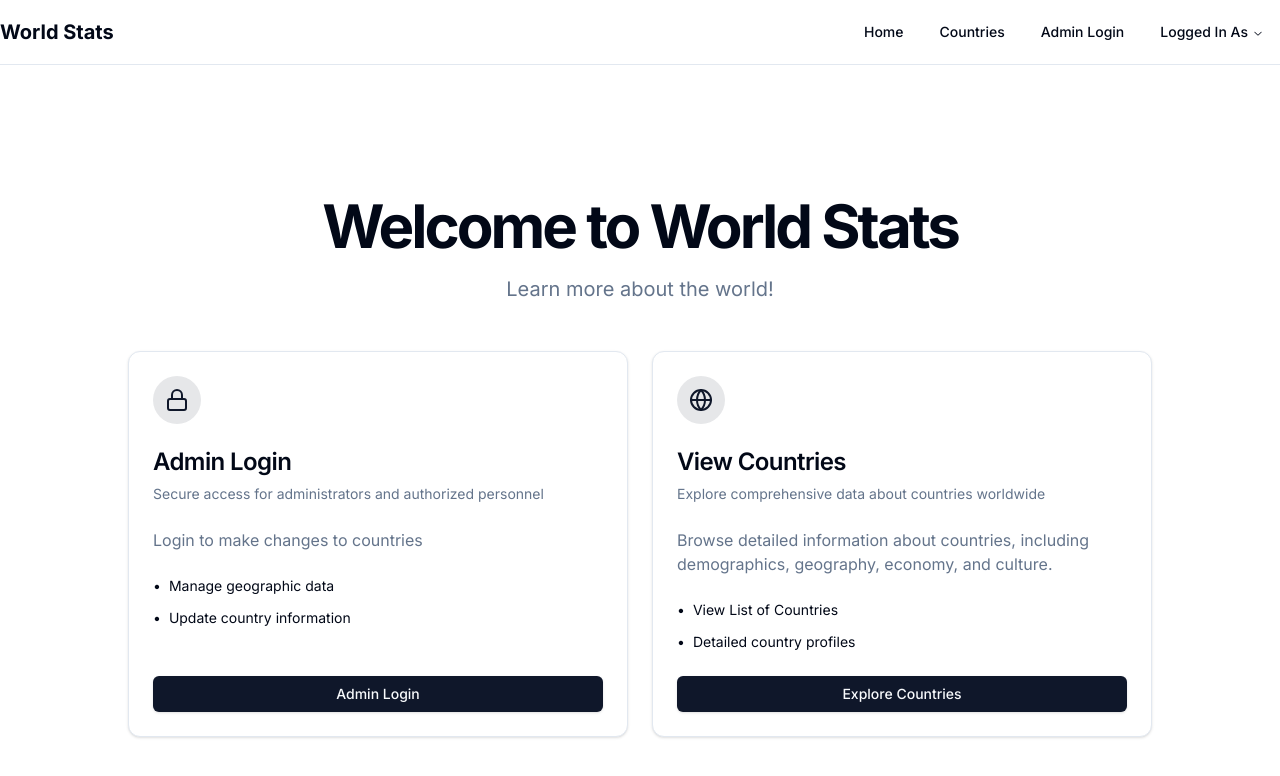
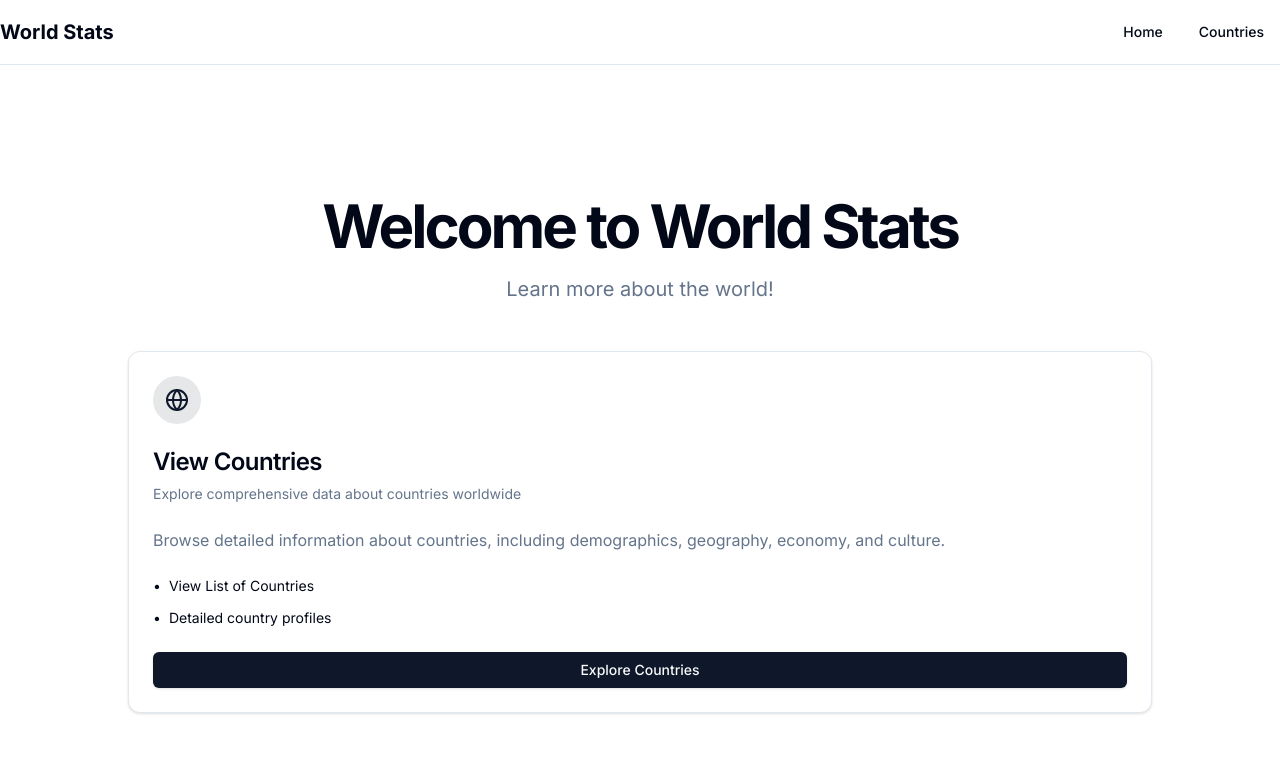
Before and after one commit to KelvinChukwu/world-stats, a Next.js app in the folder frontend/: page / in a window 1280 px wide. Shown: the top 776 px of the page. Built offline with nearby package versions, Linux system fonts and the light colour scheme.

Commit message:
get rid of login from frontend

```diff
--- a/frontend/src/app/login/actions.ts
+++ /dev/null
@@ -1,15 +0,0 @@
-"use server"
-
-export async function updateCountry(formData: FormData) {
-
-
-
-
-    const response = await fetch("http://127.0.0.1:5000/auth/login", {
-        method: 'POST',
-        headers: {
-            'Content-Type': 'application/json',
-        },
-        body: JSON.stringify(formData),
-    });
-}
--- a/frontend/src/app/login/page.tsx
+++ /dev/null
@@ -1,17 +0,0 @@
-import { LoginForm } from "@/components/login-form";
-import { WorldStatsNav } from "../world-stats-nav";
-
-
-export default function Page() {
-    return (
-        <div>
-            <WorldStatsNav />
-            <main className="flex min-h-svh w-full items-center justify-center p-6 md:p-10">
-
-                <div className="w-full max-w-sm">
-                    <LoginForm />
-                </div>
-            </main>
-        </div>
-    )
-}
--- a/frontend/src/app/page.tsx
+++ b/frontend/src/app/page.tsx
@@ -1,15 +1,4 @@
 import { Card, CardContent, CardDescription, CardFooter, CardHeader, CardTitle } from "@/components/ui/card"
-import {
-  NavigationMenu,
-  NavigationMenuContent,
-  NavigationMenuIndicator,
-  NavigationMenuItem,
-  NavigationMenuLink,
-  NavigationMenuList,
-  NavigationMenuTrigger,
-  NavigationMenuViewport,
-  navigationMenuTriggerStyle,
-} from "@/components/ui/navigation-menu"
 
 import Link from "next/link"
 import { Globe, Lock } from "lucide-react"
@@ -34,32 +23,7 @@ export default async function Home({ searchParams }: { searchParams?: { page?: n
               Learn more about the world!
             </p>
           </div>
-          <div className="mx-auto grid max-w-5xl gap-6 py-12 lg:grid-cols-2">
-            <Card className="flex flex-col">
-              <CardHeader>
-                <div className="mb-4 flex h-12 w-12 items-center justify-center rounded-full bg-primary/10">
-                  <Lock className="h-6 w-6 text-primary" />
-                </div>
-                <CardTitle className="text-2xl">Admin Login</CardTitle>
-                <CardDescription>Secure access for administrators and authorized personnel</CardDescription>
-              </CardHeader>
-              <CardContent className="flex flex-col gap-6">
-                <p className="text-muted-foreground">
-                  Login to make changes to countries
-                </p>
-                <ul className="grid gap-3 text-sm">
-                  <li className="flex items-start gap-2">
-                    • <span>Manage geographic data</span>
-                  </li>
-                  <li className="flex items-start gap-2">
-                    • <span>Update country information</span>
-                  </li>
-                </ul>
-              </CardContent>
-              <CardFooter className="mt-auto">
-                <Button className="w-full" asChild><Link href="/login">Admin Login</Link></Button>
-              </CardFooter>
-            </Card>
+          <div className="mx-auto grid max-w-5xl gap-6 py-12">
             <Card className="flex flex-col">
               <CardHeader>
                 <div className="mb-4 flex h-12 w-12 items-center justify-center rounded-full bg-primary/10">
--- a/frontend/src/app/world-stats-nav.tsx
+++ b/frontend/src/app/world-stats-nav.tsx
@@ -19,25 +19,6 @@ function ListItem({
                 </Link>
             </NavigationMenuLink>
         </li>
-    )
-}
-
-function LoginItem() {
-    return (
-        <NavigationMenuItem>
-            <NavigationMenuTrigger>Logged In As</NavigationMenuTrigger>
-            <NavigationMenuContent>
-                <ul className="grid w-[400px] gap-3 p-4">
-
-                    <ListItem
-                        key={"logout"}
-                        title={"Logout"}
-                        href={"#"}
-                    >
-                    </ListItem>
-                </ul>
-            </NavigationMenuContent>
-        </NavigationMenuItem>
     )
 }
 
@@ -65,12 +46,6 @@ export function WorldStatsNav() {
                                     <NavigationMenuLink className={navigationMenuTriggerStyle()}>Countries</NavigationMenuLink>
                                 </Link>
                             </NavigationMenuItem>
-                            <NavigationMenuItem>
-                                <Link href="/login" legacyBehavior passHref>
-                                    <NavigationMenuLink className={navigationMenuTriggerStyle()}>Admin Login</NavigationMenuLink>
-                                </Link>
-                            </NavigationMenuItem>
-                            <LoginItem />
                         </NavigationMenuList>
                     </NavigationMenu>
                 </nav>
--- a/frontend/src/components/login-form.tsx
+++ /dev/null
@@ -1,53 +0,0 @@
-import { cn } from "@/lib/utils"
-import { Button } from "@/components/ui/button"
-import {
-    Card,
-    CardContent,
-    CardDescription,
-    CardHeader,
-    CardTitle,
-} from "@/components/ui/card"
-import { Input } from "@/components/ui/input"
-import { Label } from "@/components/ui/label"
-
-export function LoginForm({
-    className,
-    ...props
-}: React.ComponentPropsWithoutRef<"div">) {
-    return (
-        <div className={cn("flex flex-col gap-6", className)} {...props}>
-            <Card>
-                <CardHeader>
-                    <CardTitle className="text-2xl">Admin Login</CardTitle>
-                    <CardDescription>
-                        Enter your admin credentials below
-                    </CardDescription>
-                </CardHeader>
-                <CardContent>
-                    <form>
-                        <div className="flex flex-col gap-6">
-                            <div className="grid gap-2">
-                                <Label htmlFor="email">Email</Label>
-                                <Input
-                                    id="email"
-                                    type="email"
-                                    placeholder="a@worldstats.ca"
-                                    required
-                                />
-                            </div>
-                            <div className="grid gap-2">
-                                <div className="flex items-center">
-                                    <Label htmlFor="password">Password</Label>
-                                </div>
-                                <Input id="password" type="password" required />
-                            </div>
-                            <Button type="submit" className="w-full">
-                                Login
-                            </Button>
-                        </div>
-                    </form>
-                </CardContent>
-            </Card>
-        </div>
-    )
-}
```
